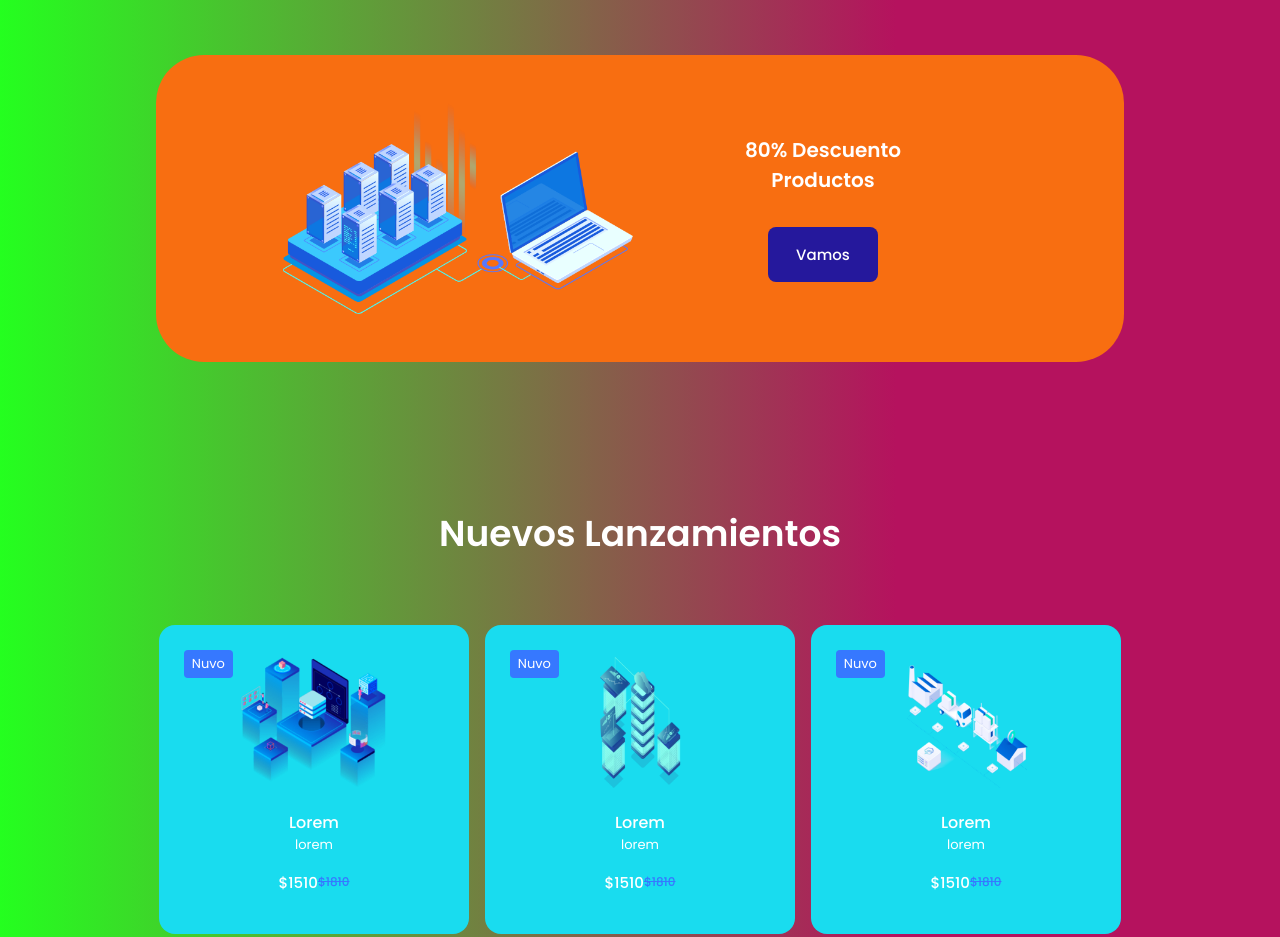
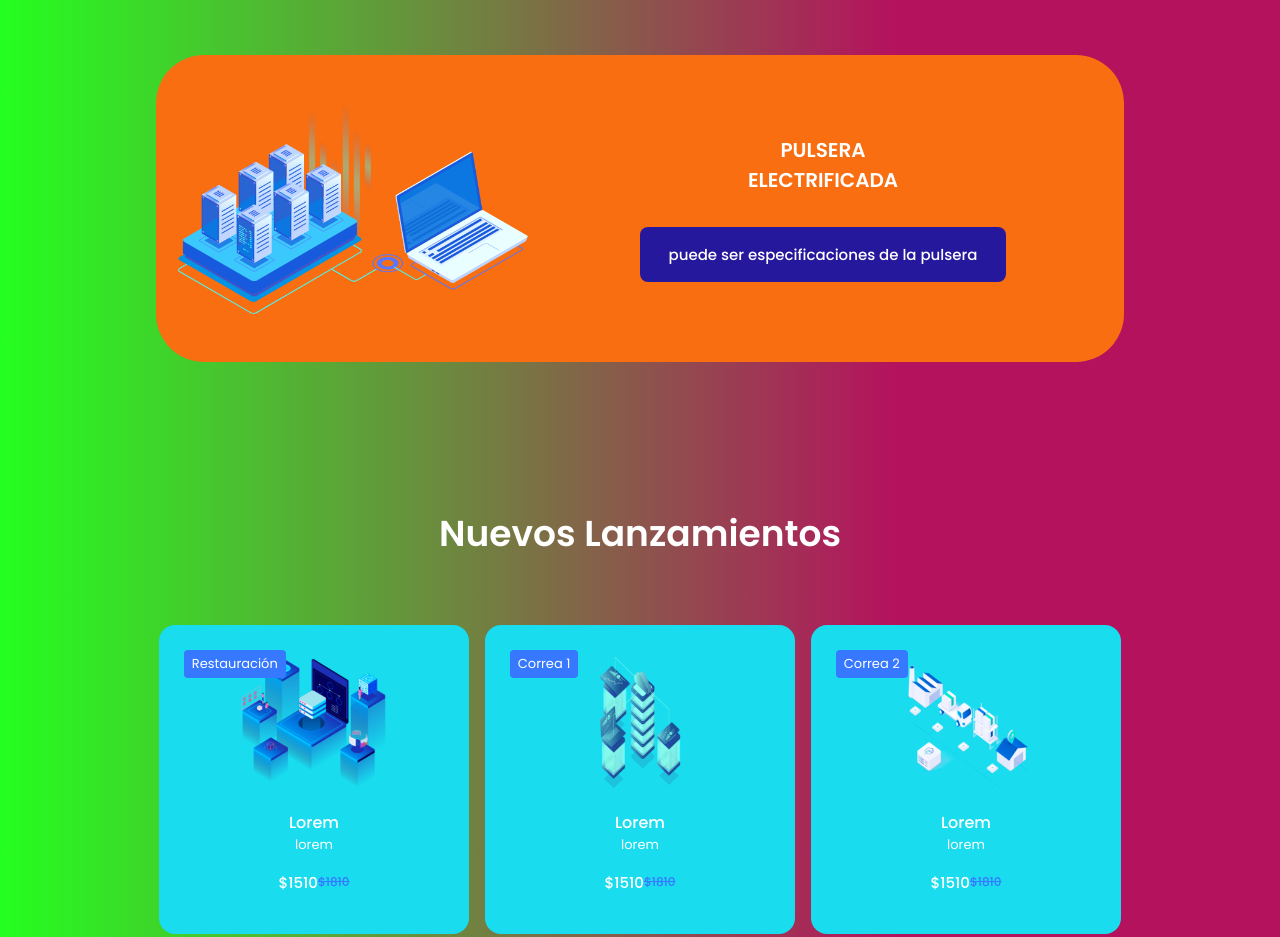
Before and after one commit to fabiolila/CopiaTrago, a plain HTML site: page index.html in a window 1280 px wide. Shown: the part 2960-3897 px from the top of the page. Drawn offline with nearby package versions, Linux system fonts and the light colour scheme; a web font is replaced by a local one.

Commit message:
más info requerida

```diff
--- a/index.html
+++ b/index.html
@@ -186,8 +186,8 @@
       <section class="section discount">
         <div class="discountcontainer container grid">
           <div class="discountdata">
-            <h2 class="discounttitle">80% Descuento <br />Productos</h2>
-            <a href="#" class="button">Vamos</a>
+            <h2 class="discounttitle">PULSERA <br />ELECTRIFICADA</h2>
+            <a href="#" class="button">puede ser especificaciones de la pulsera </a>
           </div>
           <img src="img/discount-img.png" alt="" class="discountimg" />
         </div>
@@ -201,7 +201,7 @@
           <div class="swiper new-swiper">
             <div class="swiper-wrapper">
               <div class="newcontent swiper-slide">
-                <div class="newtag">Nuvo</div>
+                <div class="newtag">Correa 1</div>
                 <img src="img/productos4.png" alt="" class="newimg" />
                 <h3 class="newtitle">Lorem</h3>
                 <span class="newsubtitle">lorem</span>
@@ -214,7 +214,7 @@
                 </div>
               </div>
               <div class="newcontent swiper-slide">
-                <div class="newtag">Nuvo</div>
+                <div class="newtag">Correa 2</div>
                 <img src="img/productos2.png" alt="" class="newimg" />
                 <h3 class="newtitle">Lorem</h3>
                 <span class="newsubtitle">lorem</span>
@@ -228,7 +228,7 @@
               </div>
 
               <div class="newcontent swiper-slide">
-                <div class="newtag">Nuvo</div>
+                <div class="newtag">Restauración</div>
                 <img src="img/productos3.png" alt="" class="newimg" />
                 <h3 class="newtitle">Lorem</h3>
                 <span class="newsubtitle">lorem</span>
@@ -331,7 +331,7 @@
         </div>
       </div>
 
-      <span class="footercopy">lorem</span>
+      <span class="footercopy">Tragovoltaje association</span>
     </footer>
 
     <!--FOOTER-->
```
